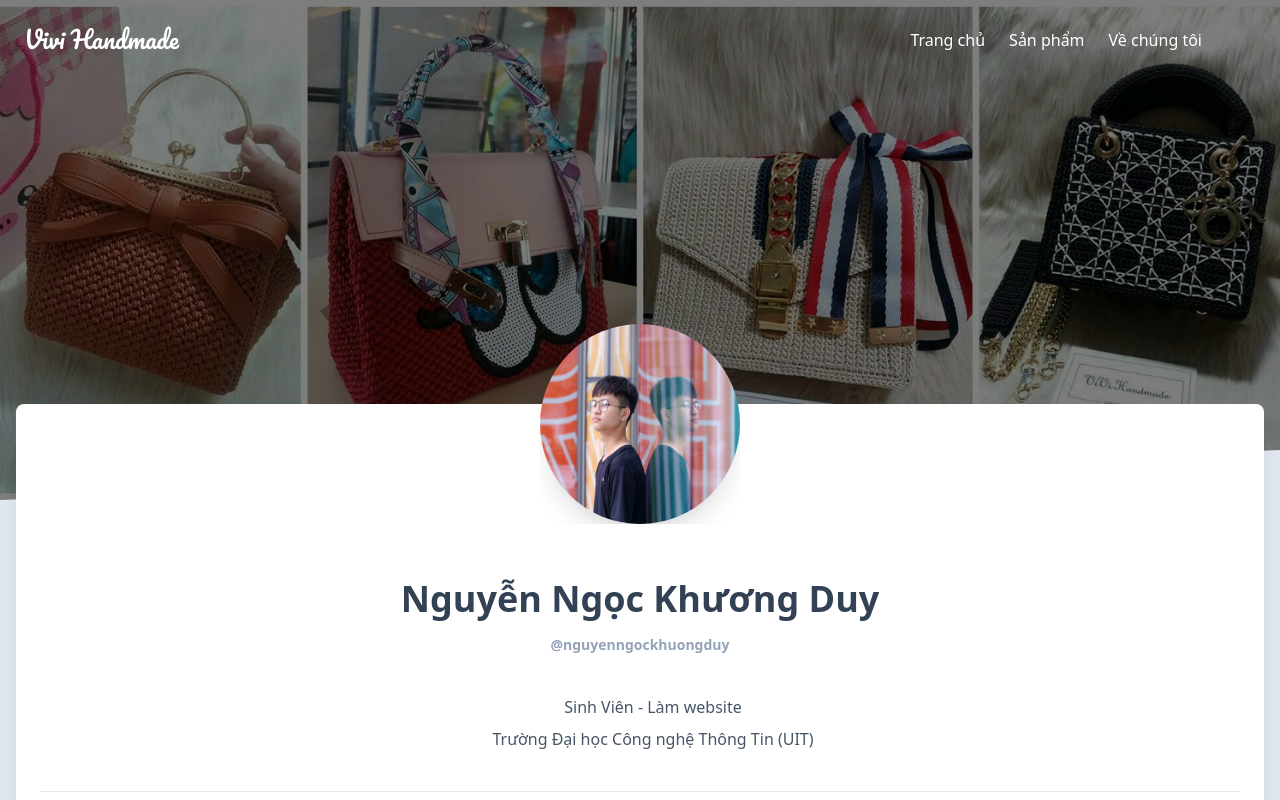
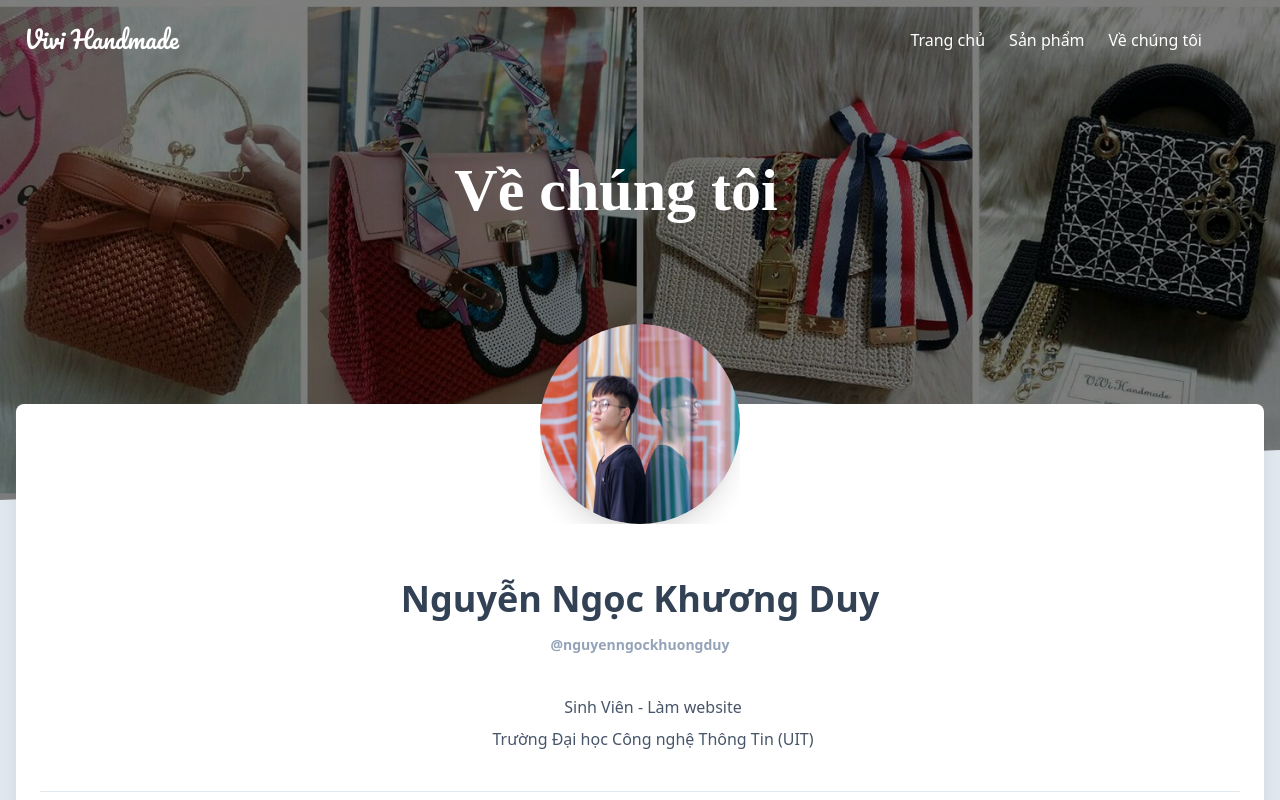
Before and after one commit to honghaianthony/vivihandmade, a Next.js app: page /about in a window 1280 px wide. Shown: the top 800 px of the page. Built offline with nearby package versions, Linux system fonts and the light colour scheme; some icons are missing; a web font is replaced by a local one.

Commit message:
Add title

```diff
--- a/pages/about/index.js
+++ b/pages/about/index.js
@@ -21,6 +21,17 @@ export default function Profile() {
                             id="blackOverlay"
                             className="w-full h-full absolute opacity-50 bg-black"
                         ></span>
+                    </div>
+                    <div className="container relative mx-auto py-40">
+                        <div className="items-center flex flex-wrap">
+                            <div className="w-full lg:w-6/12 px-4 ml-auto mr-auto text-center">
+                                <div className="pr-12">
+                                    <h1 className="text-white font-semibold text-6xl font-sendflower">
+                                        Về chúng tôi
+                                    </h1>
+                                </div>
+                            </div>
+                        </div>
                     </div>
                     <div
                         className="top-auto bottom-0 left-0 right-0 w-full absolute pointer-events-none overflow-hidden h-16"
```
